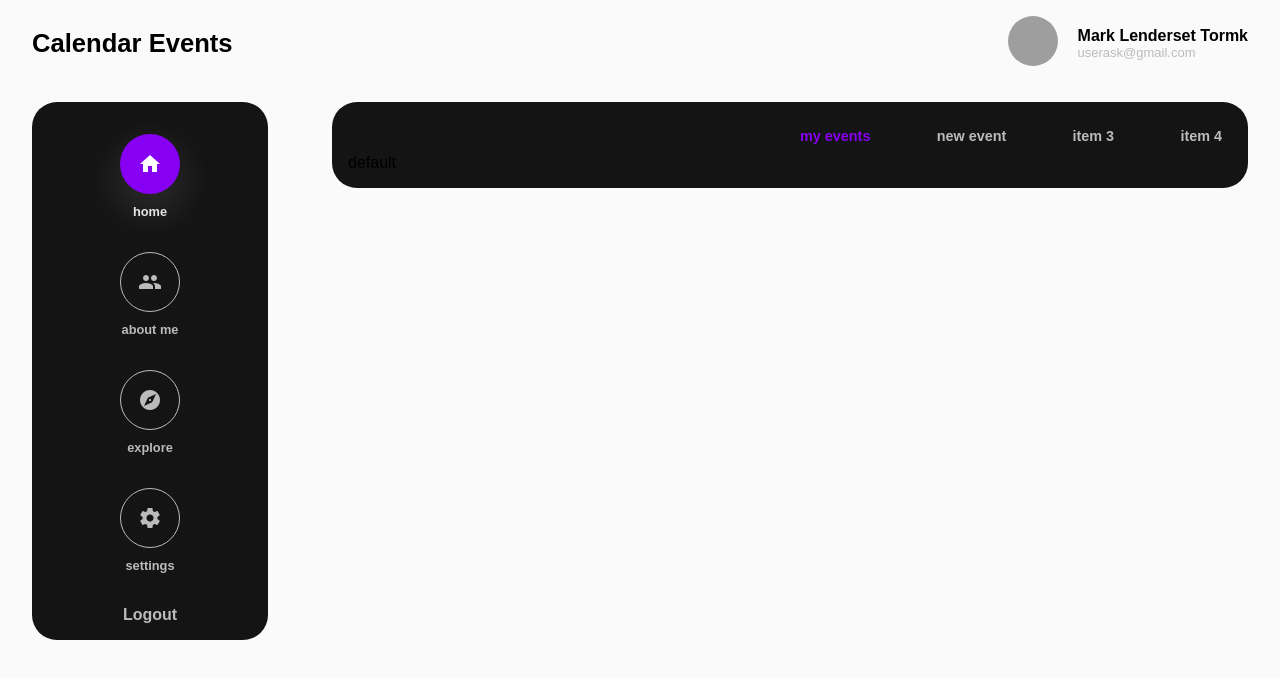
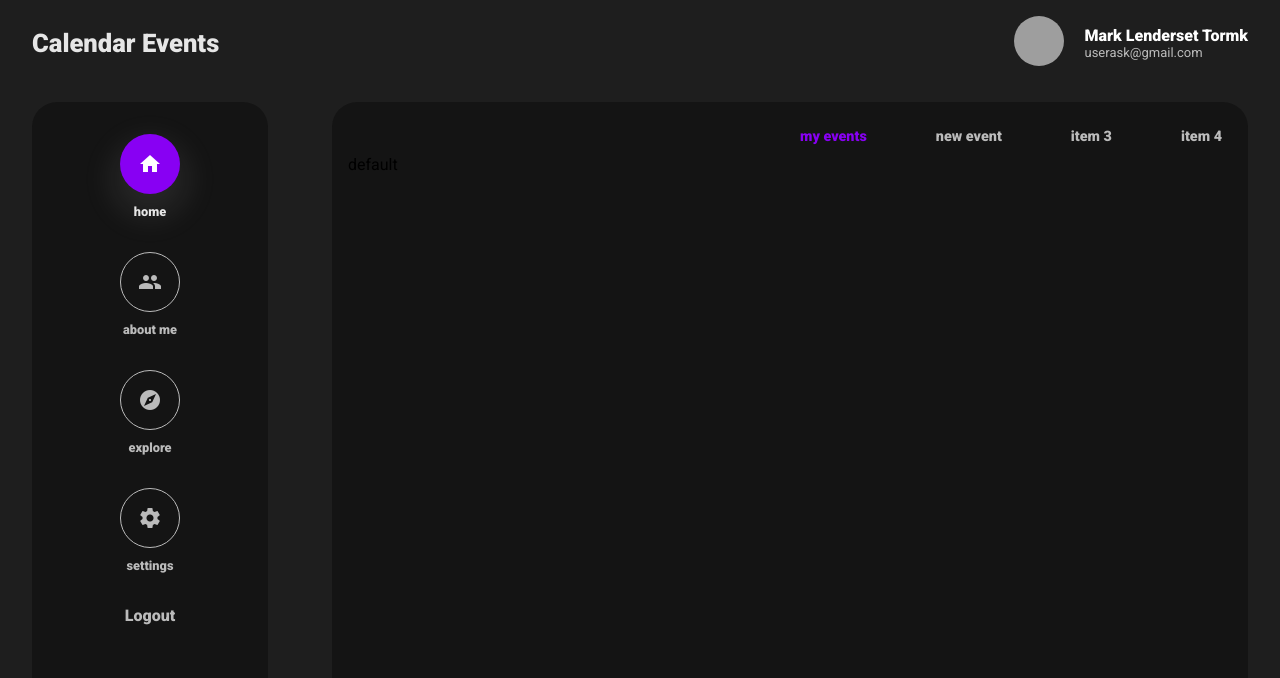
Before and after one commit to jhony-v/events-calendar, a Vue app in the folder client/calendar-events/: page / in a window 1280 px wide. Shown: the top 678 px of the page. Built offline with nearby package versions, Linux system fonts and the light colour scheme; grey boxes are pictures that could not be loaded.

Commit message:
change: Modify design of DatetimePanel

```diff
--- a/client/calendar-events/src/App.scss
+++ b/client/calendar-events/src/App.scss
@@ -1,3 +1,5 @@
+@import url('https://fonts.googleapis.com/css2?family=Roboto:wght@100;300;400;500;900&display=swap');
+
 :root {
   --color-primary: #8800f3;
   --color-primary-dark-medium: rgb(30, 130, 230);
@@ -17,8 +19,10 @@
 
 @media (prefers-color-scheme: light) {
   :root {
+    --color-bg-page: rgb(30,30,30);
     --color-layout-primary: rgb(20, 20, 20);
     --color-text-neutral-darker: rgb(230, 230, 230);
+    --color-text-neutral-dark: #ffffff;
     --color-border-neutral: rgba(200, 200, 200, 0.1);
   }
 }
--- a/client/calendar-events/src/App.vue
+++ b/client/calendar-events/src/App.vue
@@ -8,7 +8,7 @@
 @import "./App";
 * {
   box-sizing: border-box;
-  font-family: Arial, Helvetica, sans-serif;
+  font-family: Roboto;
   margin: 0;
   padding: 0;
 }
--- a/client/calendar-events/src/components/DateCalendars/DatetimePanel/DatetimeDecorators/YearMonthDecorator.vue
+++ b/client/calendar-events/src/components/DateCalendars/DatetimePanel/DatetimeDecorators/YearMonthDecorator.vue
@@ -14,11 +14,11 @@ export default class YearMonthDecorator extends Vue {
   @Prop() datetime!: string;
 
   get computedGetYear() {
-    return moment(new Date(this.datetime)).year();
+    return moment(this.datetime).year();
   }
 
   get computedGetMonth() {
-    return moment(new Date(this.datetime)).month();
+    return moment(this.datetime).format("MMMM");
   }
 }
 </script>
--- a/client/calendar-events/src/components/GeneralApplication/WrapperApplicationName.vue
+++ b/client/calendar-events/src/components/GeneralApplication/WrapperApplicationName.vue
@@ -15,6 +15,7 @@ export default {};
   &__title {
     font-weight: 900;
     font-size: 1.6rem;
+    color: var(--color-text-neutral-darker);
   }
 }
 </style>
--- a/client/calendar-events/src/components/Interface/TextLabel.vue
+++ b/client/calendar-events/src/components/Interface/TextLabel.vue
@@ -27,6 +27,7 @@ export default class TextLabel extends Vue {
 $sizes: (small 13px) (normal 0.95rem) (medium 1.15rem) (big 1.5rem);
 
 .ui-text {
+  color: var(--color-text-neutral-dark);
   &.weight {
     font-weight: 800;
   }
--- a/client/calendar-events/src/main.ts
+++ b/client/calendar-events/src/main.ts
@@ -2,7 +2,10 @@ import Vue from "vue";
 import App from "./App.vue";
 import router from "./router";
 import store from "./store";
+import moment from "moment";
 import "./router/routerAuthCheck";
+
+// moment.locale("es");
 
 Vue.config.productionTip = false;
 
--- a/client/calendar-events/src/views/Home/HomeAsidePagelet.vue
+++ b/client/calendar-events/src/views/Home/HomeAsidePagelet.vue
@@ -12,14 +12,14 @@
 <script>
 import { Vue, Component } from "vue-property-decorator";
 import NavigatorAside from "@/components/Layouts/NavigatorAside/NavigatorAside.vue";
-import CardFlat from '@/components/Cards/CardFlat.vue';
-import ButtonLogoutLink from '@/components/Buttons/ButtonLogoutLink.vue';
+import CardFlat from "@/components/Cards/CardFlat.vue";
+import ButtonLogoutLink from "@/components/Buttons/ButtonLogoutLink.vue";
 
 @Component({
   components: {
     NavigatorAside,
     CardFlat,
-    ButtonLogoutLink
+    ButtonLogoutLink,
   },
 })
 export default class HomeAsidePagelet extends Vue {}
@@ -27,8 +27,13 @@ export default class HomeAsidePagelet extends Vue {}
 
 <style lang="scss" scoped>
 .aside-pagelet {
-    width: 300px;
-    padding: 1em 2em 0;
-    flex: none;
+  width: 300px;
+  padding: 1em 2em;
+  flex: none;
+  display: flex;
+  align-items: stretch;
+  > * {
+    width: 100%;
+  }
 }
 </style>
--- a/client/calendar-events/src/views/Home/HomeMainDrawerPagelet.vue
+++ b/client/calendar-events/src/views/Home/HomeMainDrawerPagelet.vue
@@ -10,23 +10,29 @@
 
 <script lang="ts">
 import { Vue, Component } from "vue-property-decorator";
-import CardFlat from '@/components/Cards/CardFlat.vue';
+import CardFlat from "@/components/Cards/CardFlat.vue";
 
 @Component({
   components: {
-    CardFlat
+    CardFlat,
   },
 })
 export default class MainDrawerPagelet extends Vue {
+  private datetime: Date = new Date();
 }
 </script>
 
 <style lang="scss" scoped>
 .main-drawer-pagelet {
+  width: 100%;
+  padding: 1em 2em;
+  display: flex;
+  align-items: stretch;
+  > * {
     width: 100%;
-    padding: 1em 2em 0;
-    .container {
-      padding: 1em;
-    }
+  }
+  .container {
+    padding: 1em;
+  }
 }
 </style>
```
Also changed, not shown: client/calendar-events/src/components/DateCalendars/DatetimePanel/DatetimeDecorators/TimeDayDecorator.vue (+4 -4 lines), client/calendar-events/src/components/DateCalendars/DatetimePanel/DatetimePanel.vue (+26 -11 lines), client/calendar-events/src/components/TaskImages/TaskMultipleChainImages.vue (+10 -9 lines).
